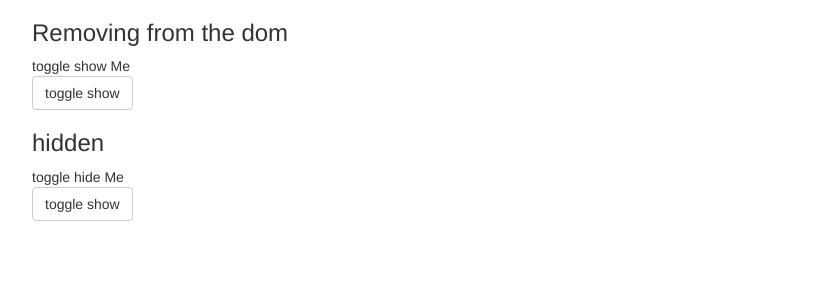
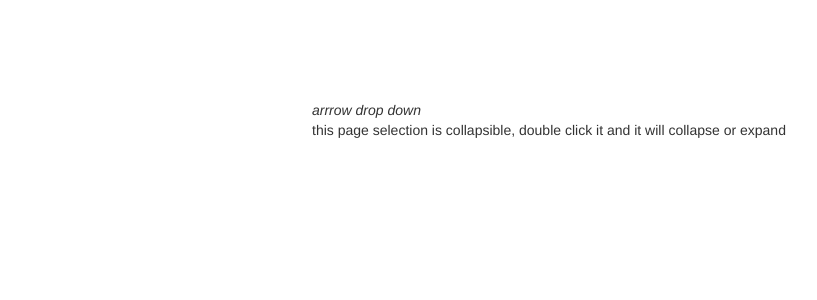
Before and after one commit to MohamedHamed83/angular2-examples-app, an Angular app: page / in a window 1280 px wide. Shown: the top 300 px of the page, without its empty margins (23-840 px from the left). Built offline with nearby package versions, Linux system fonts and the light colour scheme.

Commit message:
refactoring custome directve example "adding ngIf"

```diff
--- a/src/app/app.component.html
+++ b/src/app/app.component.html
@@ -14,11 +14,11 @@
 <input (keyup)="sample.color = input.value" #input placeholder="Type your color">-->
 
 <!--custom directive example-->
-<!--<custome-directive></custome-directive>-->
+<custome-directive></custome-directive>
 
 <!--ngFor example-->
 <!--<app-ng-for-example></app-ng-for-example>-->
 
 <!--ngIf example-->
 
-<app-ng-if-example></app-ng-if-example>
+<!--<app-ng-if-example></app-ng-if-example>-->
--- a/src/app/custome-directive/custome-directive.component.html
+++ b/src/app/custome-directive/custome-directive.component.html
@@ -1,7 +1,9 @@
 <div collapse-on-click #cp="collapsible" [collapsed]="collaped" (collapsed)="onToggle($event)"
-class="col-lg-6 col-md-6 col-xs-6 col-sm-6 col-md-offset-3 col-lg-offset-3 col-xs-offset-3 col-sm-offset-3 card card-strong disable-text-selection " [class.collaped]="cp.collapsed">
-  <i class="card-header">arrow_dwop_down</i>
-  <div class="card-block" >
+class="col-lg-6 col-md-6 col-xs-6 col-sm-6 col-md-offset-3 col-lg-offset-3 col-xs-offset-3 col-sm-offset-3 card card-strong disable-text-selection ">
+  <i class="card-header" *ngIf="!cp.collaped">arrrow drop down</i>
+  <i class="card-header" *ngIf="cp.collaped">arrow drop up</i>
+
+  <div class="card-block"  *ngIf="!cp.collaped">
     this page selection is collapsible, double click it and it will collapse or expand
   </div>
 </div>
--- a/src/app/custome-directive/custome-directive.component.ts
+++ b/src/app/custome-directive/custome-directive.component.ts
@@ -8,7 +8,7 @@ import { Component, OnInit } from '@angular/core';
 export class CustomeDirectiveComponent implements OnInit {
 
   constructor() { }
-  onToggle(collapsed){
+  onToggle(collapsed) {
     console.log(collapsed);
   }
   ngOnInit() {
--- a/src/app/directives/collapse-on-click.directive.ts
+++ b/src/app/directives/collapse-on-click.directive.ts
@@ -6,13 +6,12 @@ import { Directive, HostListener, HostBinding, Input, Output, EventEmitter } fro
 })
 export class CollapseOnClickDirective {
 
-  @Input("collapsed")
-  isCollaped = false;
+  @Input('collapsed')
+  isCollaped = true;
 
-  @Output("collapsed")
+  @Output('collapsed')
   collapsedOutput = new EventEmitter();
 
-  @HostBinding("class.collaped")
   get collaped() {
     return this.isCollaped;
   }
```
